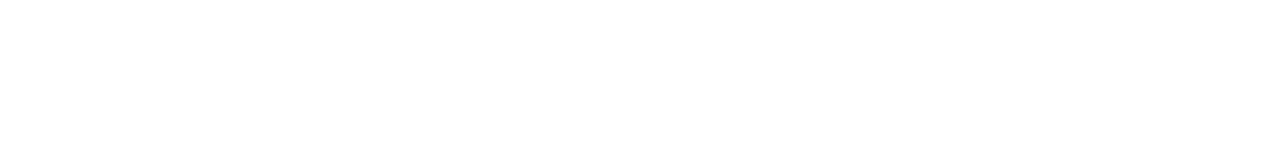
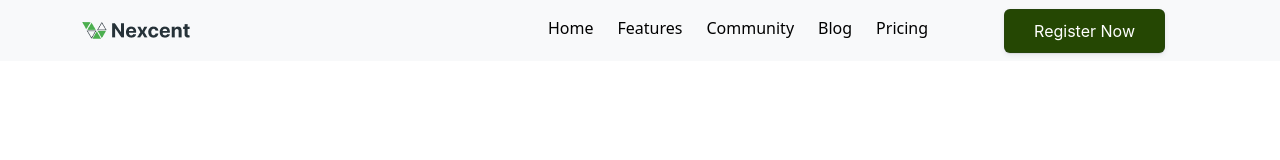
Before and after one commit to UMMEKASHAF12/Hackathon-1-CSS, a plain HTML site: page index.html in a window 1280 px wide. Drawn offline with nearby package versions, Linux system fonts and the light colour scheme.

Commit message:
continue

```diff
--- a/index.html
+++ b/index.html
@@ -12,6 +12,43 @@
 <body>
     <!--Start-->
     <div class="main">
+        <!--NAVBAR-->
+        <nav class="navbar navbar-expand-lg bg-body-tertiary">
+            <div class="container">
+                <img src="Images/Logo.png" alt="">
+                <button class="navbar-toggler" type="button" data-bs-toggle="collapse"
+                    data-bs-target="#navbarSupportedContent" aria-controls="navbarSupportedContent"
+                    aria-expanded="false" aria-label="Toggle navigation">
+                    <span class="navbar-toggler-icon"></span>
+                </button>
+                <div class="collapse navbar-collapse" id="navbarSupportedContent">
+                    <ul class="navbar-nav me-auto mb-2 mb-lg-0 gap-2" style="margin-left: 350px;">
+                        <li class="nav-item">
+                            <a class="nav-link active" aria-current="page" href="#">Home</a>
+                        </li>
+                        <li class="nav-item">
+                            <a class="nav-link active" aria-current="page" href="#">Features</a>
+                        </li>
+                        <li class="nav-item">
+                            <a class="nav-link active" aria-current="page" href="#">Community</a>
+                        </li>
+                        <li class="nav-item">
+                            <a class="nav-link active" aria-current="page" href="#">Blog</a>
+                        </li>
+                        <li class="nav-item">
+                            <a class="nav-link active" aria-current="page" href="#">Pricing</a>
+                        </li>
+                        <button class="button-9" role="button">Register Now</button>
+
+
+
+                    </ul>
+
+                </div>
+            </div>
+        </nav>
+
+
 
     </div>
 
--- a/style.css
+++ b/style.css
@@ -0,0 +1,49 @@
+* {
+    margin: 0;
+    padding: 0;
+    box-sizing: border-box;
+  }
+
+  body {
+    font-family: sans-serif;
+    background-color: #fff;
+  }
+
+  /*Navbar button*/
+  .button-9 {
+  appearance: button;
+  backface-visibility: hidden;
+  background-color: #254703;
+  border-radius: 6px;
+  border-width: 0;
+  box-shadow: rgba(50, 50, 93, .1) 0 0 0 1px inset,rgba(50, 50, 93, .1) 0 2px 5px 0,rgba(0, 0, 0, .07) 0 1px 1px 0;
+  box-sizing: border-box;
+  color: #fff;
+  cursor: pointer;
+  font-family: -apple-system,system-ui,"Segoe UI",Roboto,"Helvetica Neue",Ubuntu,sans-serif;
+  font-size: 100%;
+  height: 44px;
+  line-height: 1.15;
+  margin: 1px 0 0;
+  outline: none;
+  overflow: hidden;
+  padding: 0 30px;
+  position: relative;
+  text-align: center;
+  text-transform: none;
+  transform: translateZ(0);
+  transition: all .2s,box-shadow .08s ease-in;
+  user-select: none;
+  -webkit-user-select: none;
+  touch-action: manipulation;
+  width: 100%;
+  margin-left: 60px;
+}
+
+.button-9:disabled {
+  cursor: default;
+}
+
+.button-9:focus {
+  box-shadow: rgba(50, 50, 93, .1) 0 0 0 1px inset, rgba(50, 50, 93, .2) 0 6px 15px 0, rgba(0, 0, 0, .1) 0 2px 2px 0, rgba(50, 151, 211, .3) 0 0 0 4px;
+}
```
Also changed, not shown: Images/Logo.png (added).
